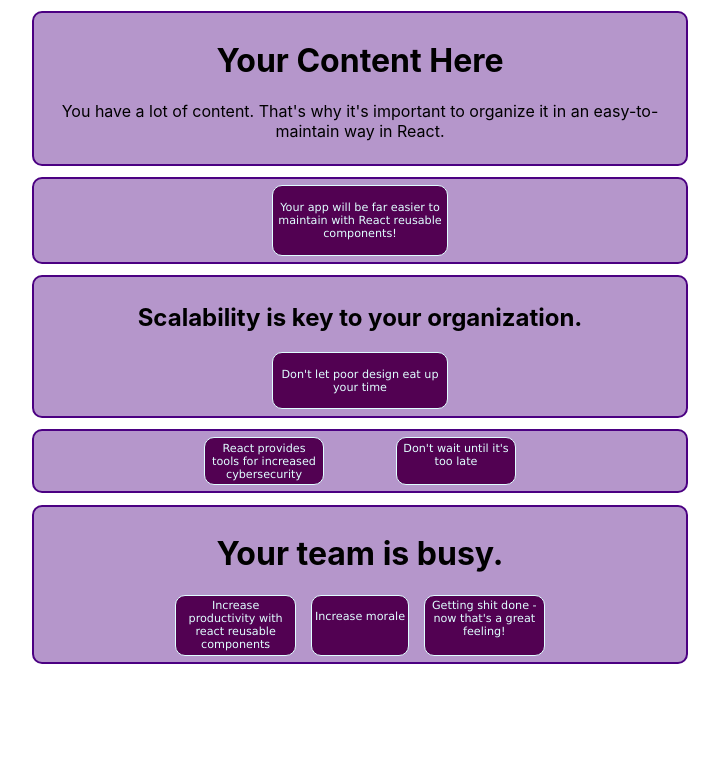
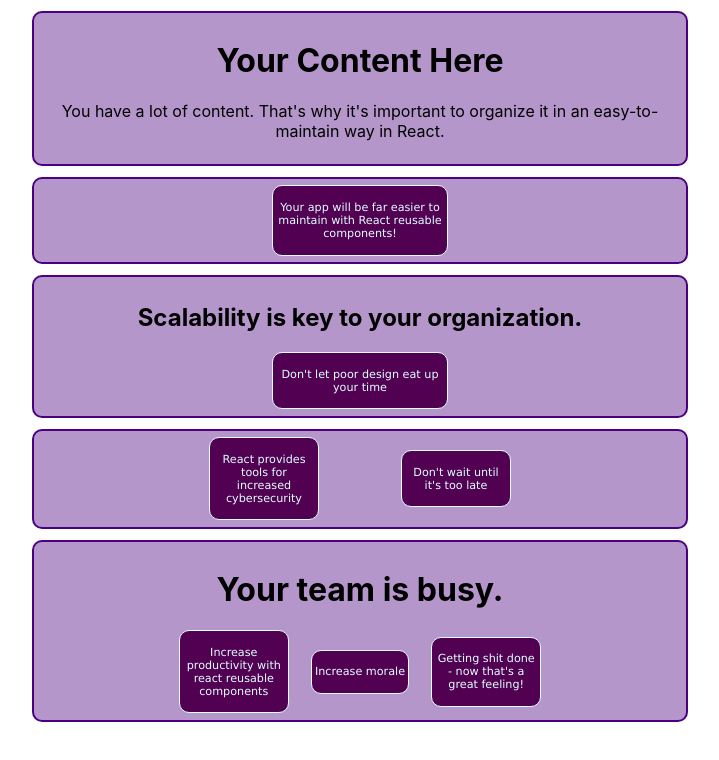
Before and after one commit to cvs181801/react-reusable-components, a React (Create React App) app: page / in a window 1280 px wide. Shown: the top 760 px of the page, without its empty margins (280-999 px from the left). Built offline with nearby package versions, Linux system fonts and the light colour scheme.

Commit message:
repeat the inner paragraphs for the other p children

```diff
--- a/src/App.js
+++ b/src/App.js
@@ -18,25 +18,35 @@
       <Shape>
         <h2>Scalability is key to your organization.</h2>
           <div className="shape__child">
-            <p>Don't let poor design eat up your time</p>
+            <p>
+              <p>Don't let poor design eat up your time</p>
+            </p>
           </div>
       </Shape>
 
       <Shape>
           <div className="shape__child--flex">
-            <p>React provides tools for increased cybersecurity</p>
-            <p>Don't wait until it's too late</p>
+            <p>
+              <p>React provides tools for increased cybersecurity</p>
+            </p>
+            <p>
+              <p>Don't wait until it's too late</p>
+            </p>
           </div>
       </Shape>
 
       <Shape>
         <h1>Your team is busy.</h1>
           <div className="shape__child--flex">
-            <p>Increase productivity with react reusable components</p>
+            <p>
+              <p>Increase productivity with react reusable components</p>
+            </p>
             <p>
               <p>Increase morale</p>
             </p>
-            <p>Getting shit done - now that's a great feeling!</p>
+            <p>
+              <p>Getting shit done - now that's a great feeling!</p>
+            </p>
           </div>
       </Shape>
 
--- a/src/index.css
+++ b/src/index.css
@@ -40,15 +40,15 @@
   display: flex;
   max-width: 60%;
   margin: 0 auto;
+  align-items: center;
+  justify-content: center;
 
 }
 
 .shape__child--flex > p {
-  max-width: 10em;
-  max-height: 15em;
+  max-width: 9em;
+  max-height: 9em;
   font-size: .7rem;
-  align-items: center;
-  justify-content: center;
   color:lightcyan;
   background-color: rgb(82, 1, 82);
   text-align: center;
```
